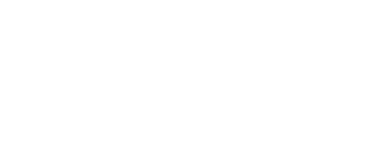
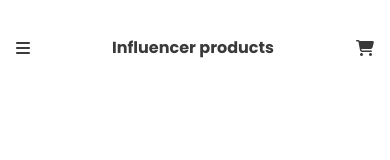
Before and after one commit to yeasinrafee/responsive-influencer-website, a plain HTML site: page index.html in a window 390 px wide. Drawn offline with Linux system fonts and the light colour scheme.

Commit message:
Responsive Navigation

```diff
--- a/index.html
+++ b/index.html
@@ -6,11 +6,41 @@
     <meta name="viewport" content="width=device-width, initial-scale=1.0">
     <title>Influence Webpage</title>
 
+     <!-- Font Awesome -->
+    <script src="https://kit.fontawesome.com/459cc4d58c.js" crossorigin="anonymous"></script>
 
     <!-- stylesheet -->
     <link rel="stylesheet" href="styles.css">
 </head>
 <body>
+    <header>
+        <nav>
+            <div class="nav-bar">
+                <div class="logo">
+                    <i class="fa-solid fa-bars m-menu"></i>
+                    <h2>Influencer products</h2>
+                    <i class="fa-solid fa-cart-shopping m-cart"></i>
+                </div>
+                <div class="nav-menu">
+                    <ul class="items">
+                        <li class="item">Home</li>
+                        <li class="item">Products</li>
+                        <li class="item">Sign up</li>
+                        <li class="item">Log in</li>
+                        <i class="fa-solid fa-magnifying-glass"></i>
+                        <i class="fa-solid fa-cart-shopping"></i>
+                    </ul>
+                </div>
+            </div>
+        </nav>
+    </header>
 
+    <main>
+
+    </main>
+
+    <footer>
+
+    </footer>
 </body>
 </html>
--- a/styles.css
+++ b/styles.css
@@ -1,3 +1,5 @@
+/* Google Fonts */
+@import url('https://fonts.googleapis.com/css2?family=Poppins:wght@400;500;600;700&display=swap');
 
 
 *{
@@ -5,3 +7,60 @@
     padding: 0;
     box-sizing: border-box;
 }
+body{
+    font-family: 'Poppins', sans-serif;
+}
+
+/* Navigation Styles */
+nav{
+    padding: 88px 120px;
+}
+.nav-bar{
+    display: flex;
+    justify-content: space-between;
+    align-items: center;
+}
+.m-menu, .m-cart{
+    display: none;
+}
+.logo h2{
+    font-weight: 700;
+    font-size: 24px;
+    color: #3A3A3A;
+}
+.items{
+    display: flex;
+    justify-content: center;
+    align-items: center;
+    gap: 34px;
+    list-style: none;
+}
+.item, i{
+    font-weight: 600;
+    font-size: 16px;
+    color: #3A3A3A;
+}
+
+
+/* Responsive Mobile (small device) */
+@media screen and (max-width: 688px) {
+    nav{
+        padding: 35px 16px;
+    }
+    .nav-menu{
+        display: none;
+    }
+    .m-menu, .m-cart{
+        display: block;
+    }
+    .logo{
+        width: 100%;
+        display: flex;
+        /* gap: 60px; */
+        justify-content: space-between;
+        align-items: center;
+    }
+    .logo h2{
+        font-size: 16px;
+    }
+}
```
